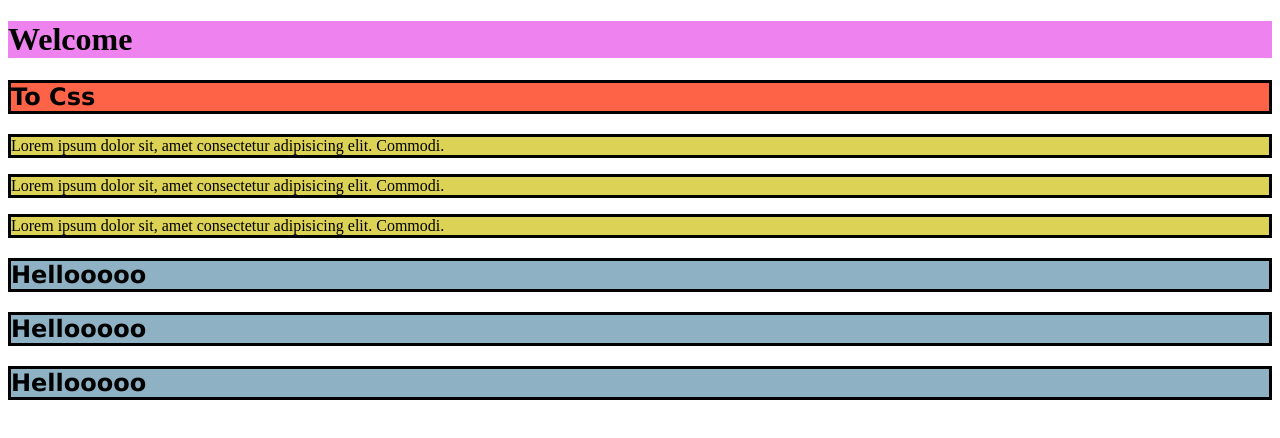
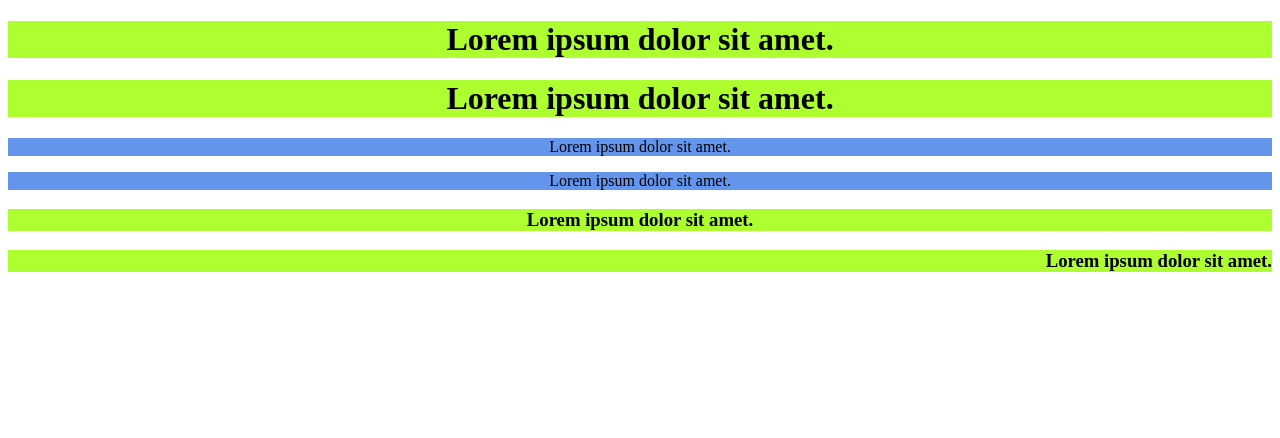
Before and after one commit to prnv001/css-crafts, a plain HTML site: page index2.html in a window 1280 px wide. Drawn offline with Linux system fonts and the light colour scheme.

Commit message:
Add files via upload

```diff
--- a/index2.html
+++ b/index2.html
@@ -2,17 +2,25 @@
 <html lang="en">
 <head>
     <title>Document</title>
-    <link rel="favicon icon" >
-    <link rel="stylesheet" href="style.css">
+    <style>
+        h1,p,h3{
+            background:greenyellow;
+            text-align: center;
+        }
+        .c,.d{
+            background-color: cornflowerblue;
+        }
+        b,.f{
+            text-align:right;
+        }
+    </style>
 </head>
 <body>
-    <h1 id="A">Welcome</h1>
-    <h2 class="C">To Css</h2>
-    <p>Lorem ipsum dolor sit, amet consectetur adipisicing elit. Commodi.</p>
-    <p>Lorem ipsum dolor sit, amet consectetur adipisicing elit. Commodi.</p>
-    <p>Lorem ipsum dolor sit, amet consectetur adipisicing elit. Commodi.</p>
-    <h2>Hellooooo</h2>
-    <h2>Hellooooo</h2>
-    <h2>Hellooooo</h2>
+    <h1 class="a">Lorem ipsum dolor sit amet.</h1>
+    <h1 class="b">Lorem ipsum dolor sit amet. </h1>
+    <p class="c">Lorem ipsum dolor sit amet.</p>
+    <p class="d">Lorem ipsum dolor sit amet.</p>
+    <h3 class="e">Lorem ipsum dolor sit amet.</h3>
+    <h3 class="f">Lorem ipsum dolor sit amet.</h3>
 </body>
 </html>
--- a/style.css
+++ b/style.css
@@ -1,15 +1,3 @@
-p{
-    background-color: rgb(219, 210, 86);
-    border: solid;
+#mydata{
+    background-color: aqua;
 }
-h2{
-    background: rgb(142, 177, 195);
-    font-family:Verdana, Tahoma, sans-serif;
-    border: solid;
-}
-#A{
-    background-color: violet;
-}
-.C{
-    background-color: tomato;
-}
```
Also changed, not shown: demo.html (added, +18 -0 lines), demo2.html (added, +12 -0 lines), index.html (+6 -17 lines), index3.html (added, +42 -0 lines).
